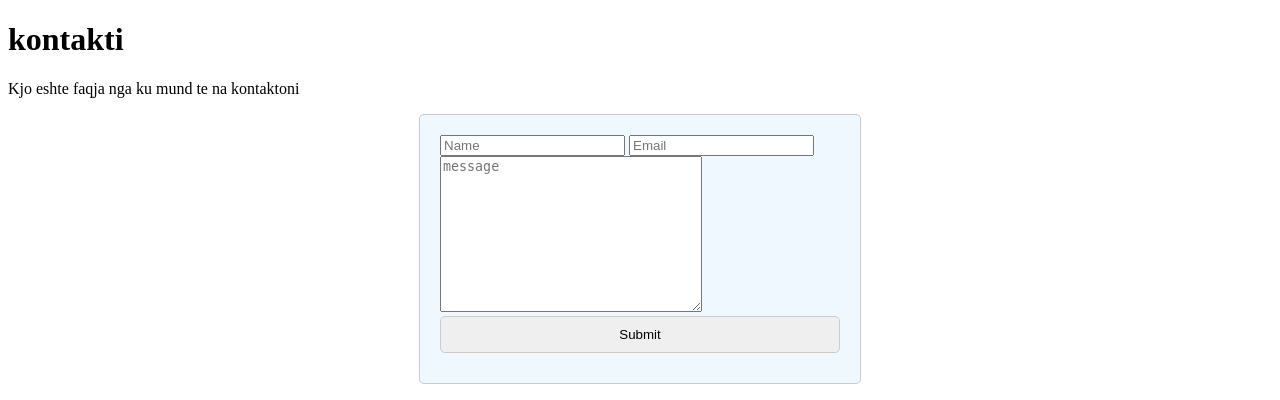
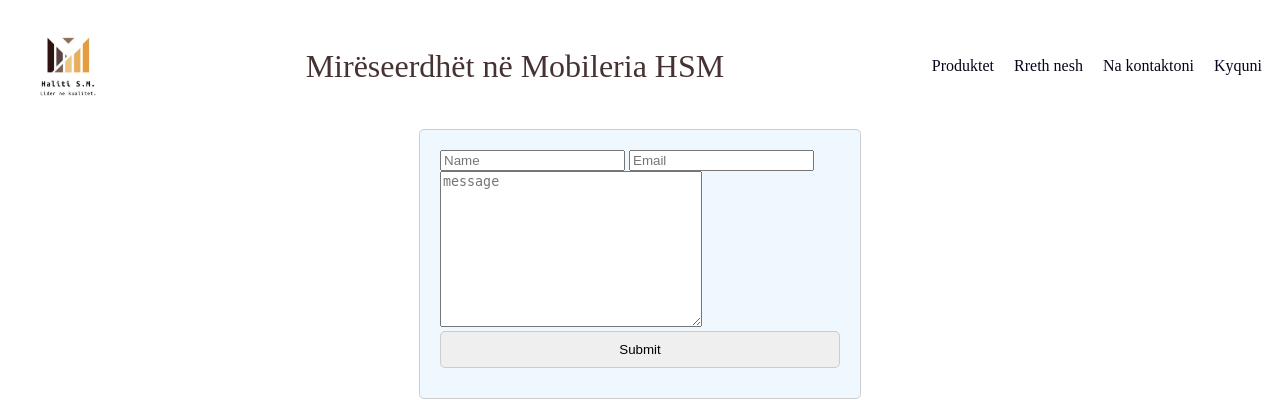
Before and after one commit to etnapireva/Furniture-Website, a PHP site: page /kontakti.html in a window 1280 px wide. Shown: the top 400 px of the page. Run offline with PHP 8.4, Linux system fonts and the light colour scheme.

Commit message:
Shtim, rregullim
Shtimi i fotove, rregullimi i headerit ne faqen kontakti ne html dhe css

```diff
--- a/kontakti.css
+++ b/kontakti.css
@@ -1,3 +1,7 @@
+.Labelat{
+  display: flex;
+  flex-direction: row;
+  flex-wrap: wrap;}
 .footeri {
     display: flex;
     justify-content: space-between;
--- a/kontakti.html
+++ b/kontakti.html
@@ -9,10 +9,80 @@
 <style>
     footer{
             margin-top: auto;}
+            header{
+           background-color: rgb(255, 255, 255);
+            color: rgb(71, 50, 50);
+            padding: 10px;
+            display: flex;
+            justify-content: space-between;
+            align-items: center;
+            height: 10vh;
+            flex-wrap: wrap;
+
+
+
+
+
+
+         }
+         header h1{
+            font-family: 'Times New Roman', Times, serif;
+            display: flex;
+            flex-wrap: wrap;
+            margin: 0;
+            font-weight: 500;
+            text-shadow: 2px 2px 4px rgba(255, 255, 255, 0.5);
+
+
+
+        }
+        header nav{
+            display: flex;
+            flex-wrap: wrap;
+            flex-direction: row;
+        }
+
+
+        header nav a{
+            color: rgb(5, 5, 27);
+            text-decoration: none;
+            margin-left: 20px;
+            display: flex;
+            flex-wrap: wrap;
+
+
+
+
+        }
+        header img {
+            width: 100px;
+
+            margin-right: 20px;
+            display: flex;
+            flex-wrap: wrap;}
+
 </style>
+<header>
+  <div class="Logoheader">
+   <img src="Logo.jpeg"></div>
+   <div class="Mirëseerdhët"><h1>Mirëseerdhët në Mobileria HSM</h1></div>
+      <nav>
+   <div class="Labelat">
+       <a href="main.html"></a>
+       <a href="produktet.html">Produktet</a>
+       <a href="rrethnesh1.html">Rreth nesh</a>
+        <a href="kontakti.html">Na kontaktoni</a>
+        <a href="login.html">Kyquni</a>
+
+
+       </div>
+      </nav>
+   </div>
+
+</header>
 <body>
-    <h1>kontakti</h1>
-    <p>Kjo eshte faqja nga ku mund te na kontaktoni</p>
+    <h1></h1>
+    <p></p>
     <a href="main.html"></a>
     <a href="about.html"></a>
     <a href="projekti.html"></a>
--- a/main.css
+++ b/main.css
@@ -13,7 +13,7 @@ flex-wrap: wrap;
     align-items: center;
     width: 100%;
     height: 520px;
-    background: linear-gradient(to bottom, rgba(80, 77, 77, 0.5) 0%, rgba(0, 0, 0, 0.5) 100%), url("file:///C:/Users/HP-650%20G1/Downloads/IMG_5212%20(2).jpg");
+    background: linear-gradient(to bottom, rgba(80, 77, 77, 0.5) 0%, rgba(0, 0, 0, 0.5) 100%), url("IMG_5212 (2).jpg");
     background-size: cover;
     background-position: center;
     background-repeat: no-repeat;
--- a/main.html
+++ b/main.html
@@ -109,7 +109,7 @@
 
     <header>
        <div class="Logoheader">
-        <img src="C:\Users\HP-650 G1\Downloads\IMG_5249 (1).jpg"></div>
+        <img src="Logo.jpeg"></div>
         <div class="Mirëseerdhët"><h1>Mirëseerdhët në Mobileria HSM</h1></div>
            <nav>
         <div class="Labelat">
@@ -138,7 +138,7 @@
               <h2>Rreth Nesh</h2>
               <p>Mobileria HSM u themelua në vitin 1920 me pasion dhe dedikim për të prodhuar mobilje cilësore të cilat shprehnin elegancën dhe kreativitetin në çdo detaj. Me një angazhim të pakursyer për cilësinë dhe detajet më të vogla, mobileria fillimisht filloi të prodhojë dhe të shpërndajë mobilje me një dizajn të ndryshëm, të cilat shpejt fituan vlerësim dhe popullaritet të gjerë. Shitja zyrtare e produktit të parë Mobileria HSM nisi në vitin 1988, kur u bë një emër i njohur për cilësinë dhe inovacionin në botën e mobiljeve.</p>
             </div>
-            <img src="C:\Users\HP-650 G1\Desktop\kuzhinat\furnitureabousus.jpg" alt="me">
+            <img src="hsmm.jpg" alt="me">
           </div>
 
 
```
Also changed, not shown: produktet.html (+10 -10 lines), IMG_5212 (2).jpg (added), hsmm.jpg (added), kuzhina1.jpg (added), kuzhina2.jpg (added), kuzhina3.jpeg (added), kuzhina4.jpg (added), kuzhina5.jpg (added), kuzhina6.jpg (added), kuzhina7.jpg (added), kuzhina8.png (added), kuzhina9.jpg (added), mobilje.jpg (deleted), mobilje1.jpg (deleted).
